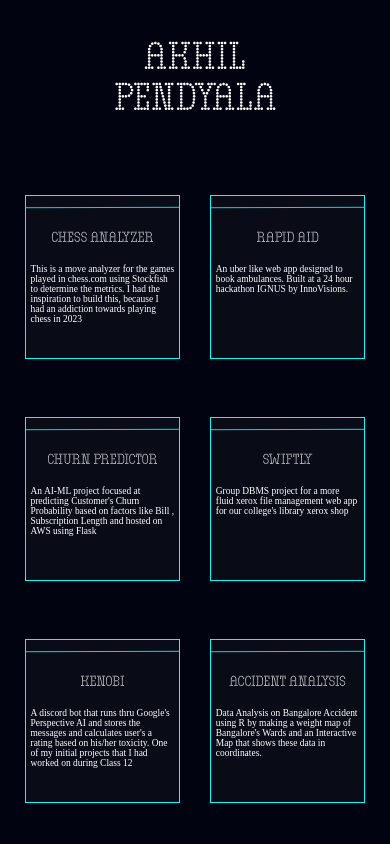
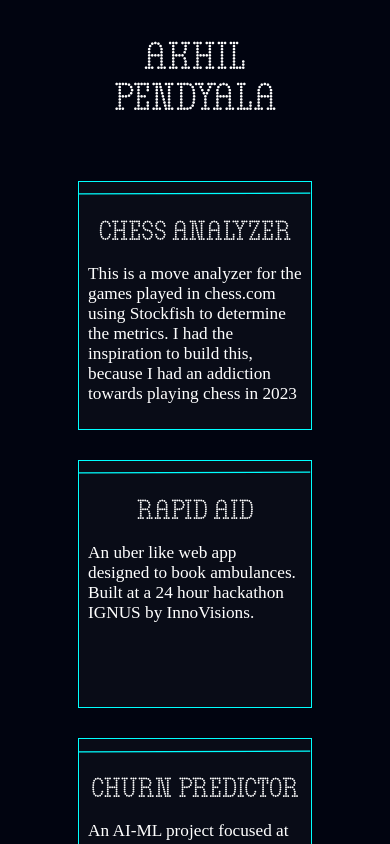
Before and after one commit to ThermalDust095/New-Portfolio, a React (Vite) app: page /projects in a window 390 px wide. Shown: the top 844 px of the page. Built offline with nearby package versions, Linux system fonts and the light colour scheme; a web font is replaced by a local one.

Commit message:
mobile less disgusting, done for a while

```diff
--- a/src/components/About.css
+++ b/src/components/About.css
@@ -129,12 +129,11 @@ body{
     }
 
     #code-div{
-        width: 87.136vw;
-        height: 60.109vh;
+        width: 80%;
         flex-shrink: 0;
         position: relative;
         top: 0;
-        left: 1.214vw;
+        left: 2.14vw;
     }
 
 
--- a/src/components/Navbar.css
+++ b/src/components/Navbar.css
@@ -46,9 +46,9 @@ a {
 
   @media only screen and (max-width: 767px){
 
-    body{
-        overflow: hidden;
-    }
+    /* body{
+        overflow-x: hidden;
+    } */
 
     #items{
         display: none;
--- a/src/components/Navbar.jsx
+++ b/src/components/Navbar.jsx
@@ -17,6 +17,7 @@ export default function Navbar(props) {
     setmnav(!mnav)
 
     if(mnav){
+
       itemsRef.current.style = "display: flex"
       navbarRef.current.style = "height: 100vh"
       // navbarRef.current.style = "background: #000"
--- a/src/components/ProjectElem.css
+++ b/src/components/ProjectElem.css
@@ -58,20 +58,20 @@
 @media screen and (max-width: 768px){
 
     #pjct{
-        width: 39.806vw;
-        height: 19.47vh;
+        width: 59.806vw;
+        height: 29.47vh;
         flex-shrink: 0;
     }
 
     #pjct-name{
-        font-size: 3.398vw;
+        font-size: 6.398vw;
         font-weight: 500;
     }
 
     #pjct-desc{
         font-size: 16px;
-        padding: 0px 1.214vw 1.214vw 1.214vw;
-        font-size: 2.427vw;
+        padding: 0px 2.214vw 2.214vw 2.214vw;
+        font-size: 4.427vw;
         overflow: hidden;
     }
 
--- a/src/components/ProjectElem.jsx
+++ b/src/components/ProjectElem.jsx
@@ -1,10 +1,19 @@
-import React from 'react'
+import React, {useEffect, useState} from 'react'
 import "./ProjectElem.css"
 import Draggable from 'react-draggable'
 
 export default function ProjectElem(props) {
+
+  const [mWindow, setMwindow] = useState(false)
+
+  useEffect(() => {
+    if(window.innerWidth <= 768){
+      setMwindow(true)
+    }
+  }, [])
+
   return (
-    <Draggable>
+    <Draggable disabled={mWindow ? true : false}>
       <div id='pjct'>
           <div>
               <svg xmlns="http://www.w3.org/2000/svg" width="100%" height="3" viewBox="0 0 364 3" fill="none" id='line' style={{top:"1.2vh"}}>
--- a/src/main.css
+++ b/src/main.css
@@ -7,9 +7,8 @@
     color: #fff;
 }
 
-/* @media screen and (max-width: 768px){
-
+@media screen and (max-width: 768px) {
     body{
-        max-height: 100vh;
+        overflow: scroll;
     }
-} */
+}
```
